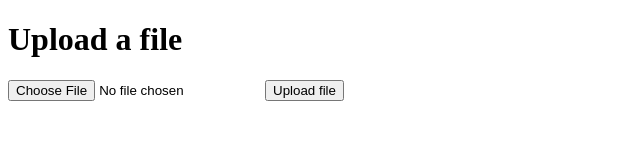
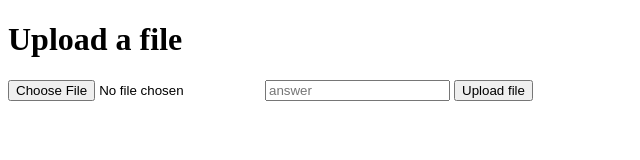
Before and after one commit to AmiralBl3ndic/Vinaigrette, a website: page public/index.html in a window 1280 px wide. Shown: the whole page, without its empty margins (0-640 px from the left). Drawn offline with Linux system fonts and the light colour scheme.

Commit message:
Update index.html for testing purposes

```diff
--- a/public/index.html
+++ b/public/index.html
@@ -11,6 +11,7 @@
 	<h1>Upload a file</h1>
 	<form action="/sauce/image" enctype="multipart/form-data" method="POST">
 		<input type="file" id="image" name="image" />
+		<input type="text" id="answer" name="answer" placeholder="answer" />
 		<input type="submit" value="Upload file" />
 	</form>
 </body>
```
